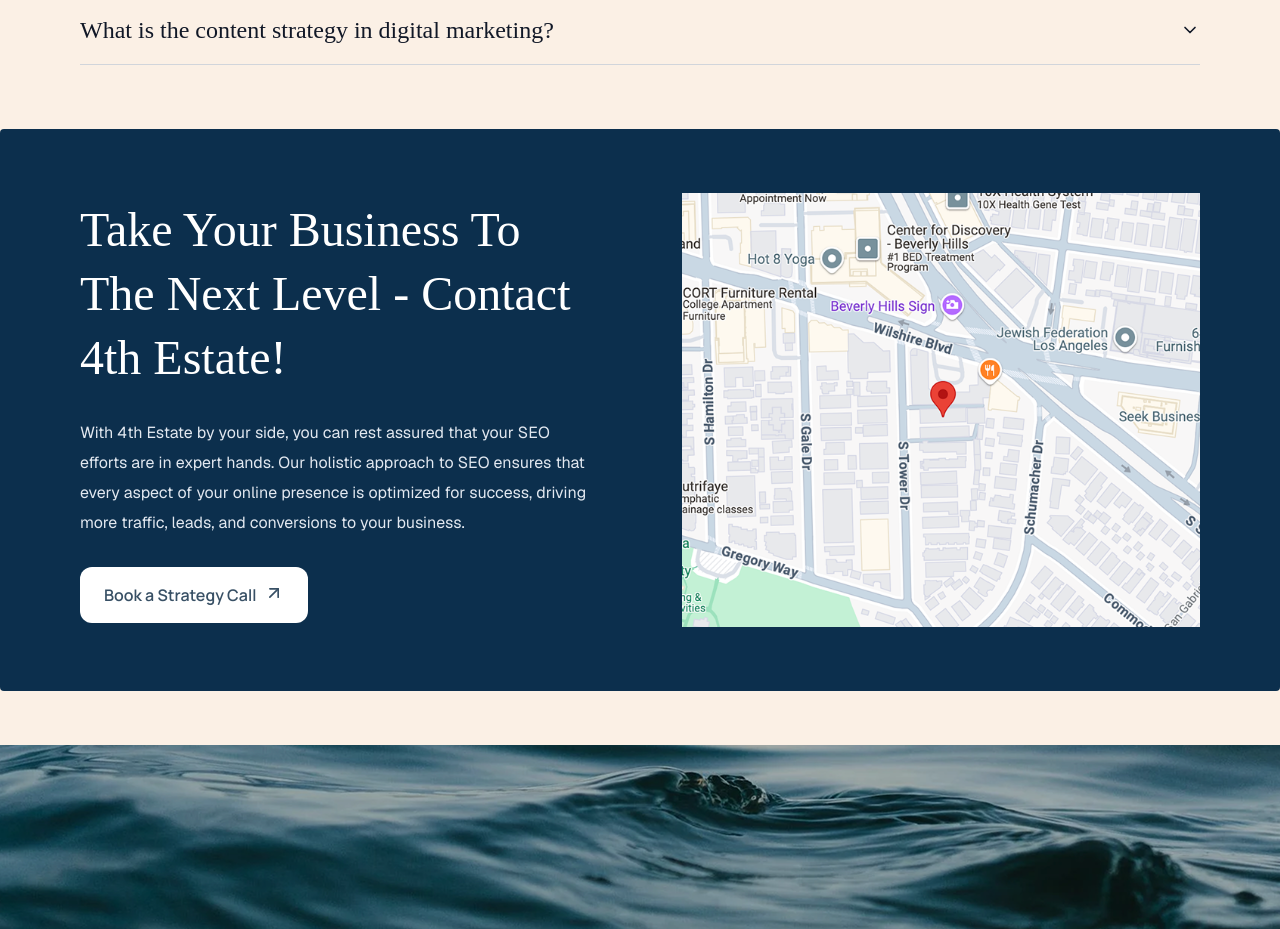
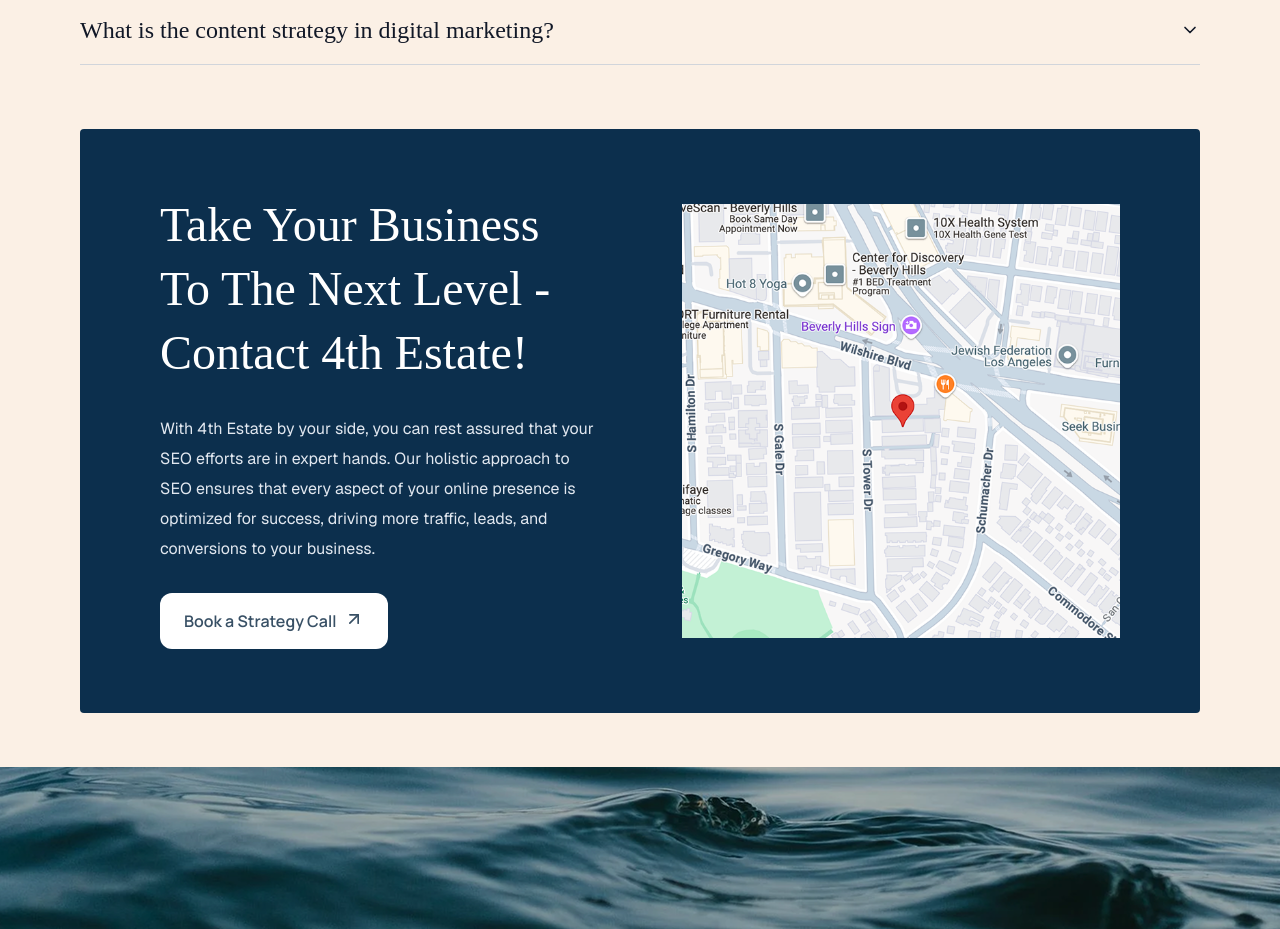
Before and after one commit to Runituplogan/4th-estate-agency, a Next.js app: page /services/seo in a window 1280 px wide. Shown: the part 9240-10169 px from the top of the page. Built offline with nearby package versions, Linux system fonts and the light colour scheme; no server answers; what tailwindcss-animated would draw is missing.

Commit message:
refactor card section component to use nested Wrapper for improved structure

```diff
--- a/src/app/components/card_section.tsx
+++ b/src/app/components/card_section.tsx
@@ -1,4 +1,3 @@
-import { ArrowUpRight } from "lucide-react";
 import Image from "next/image";
 import Wrapper from "./wrapper";
 import Button from "./button";
@@ -19,6 +18,7 @@ const SectionCard: React.FC<SectionCardProps> = ({
   marginStyle = "mb-[3.375rem] ",
 }) => {
   return (
+    <Wrapper>
       <Wrapper
         className={`${marginStyle} bg-[#0C2F4D] rounded text-white flex flex-col  gap-[1.5rem] lg:gap-[5.25rem]  lg:px-[2.875rem] md:flex-row items-center py-[1.5rem] lg:py-[4rem] justify-between animate-fade-up`}
       >
@@ -44,6 +44,7 @@ const SectionCard: React.FC<SectionCardProps> = ({
           />
         </div>
       </Wrapper>
+    </Wrapper>
   );
 };
 
```
Lines whose indentation alone changed are shown as unchanged.
